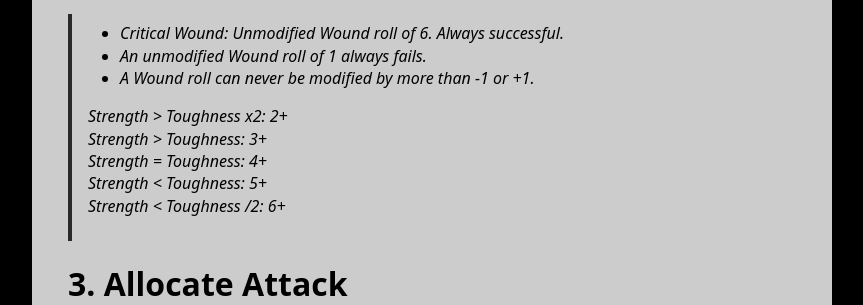
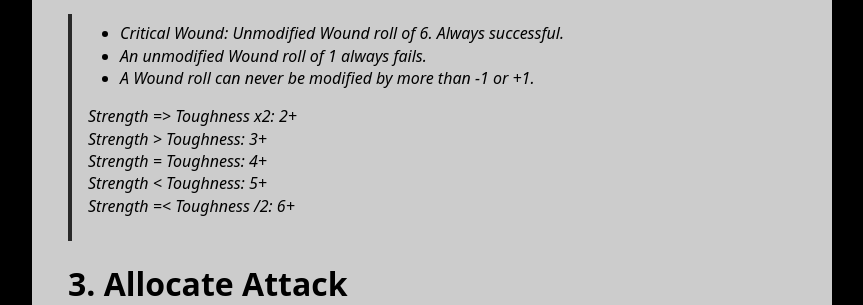
Before and after one commit to GMTim/Warhammer40k10e, a Jekyll site: the page built from making-attacks.md, in a window 1280 px wide. Shown: the part 740-1045 px from the top of the page, without its empty margins (208-1071 px from the left). Built offline with Jekyll 4.4.1, drawn with Linux system fonts in a browser that asks for light colours.

Commit message:
Fixed issue

```diff
--- a/making-attacks.md
+++ b/making-attacks.md
@@ -25,11 +25,11 @@ title: Warhammer 40k - 10th Edition - Making Attacks
 >- An unmodified Wound roll of 1 always fails.
 >- A Wound roll can never be modified by more than -1 or +1.
 >
-> Strength > Toughness x2: 2+
+> Strength => Toughness x2: 2+
 > Strength > Toughness: 3+
 > Strength = Toughness: 4+
 > Strength < Toughness: 5+
-> Strength < Toughness /2: 6+
+> Strength =< Toughness /2: 6+
 
 ## 3. Allocate Attack
 >- If a model in the target unit has already lost any wounds or had other attacks allocated to it this phase, the attack must be allocated to that model.
```
